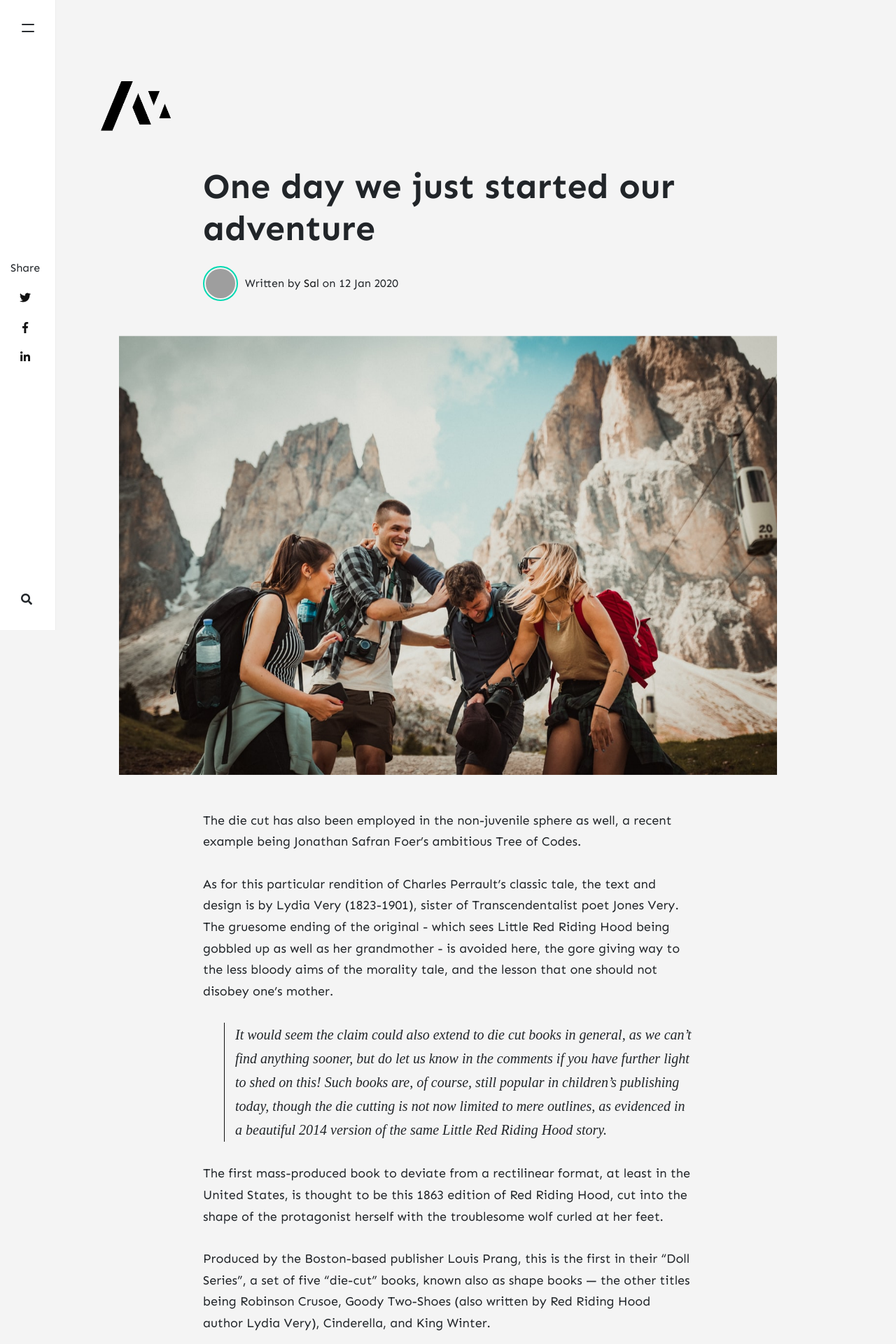
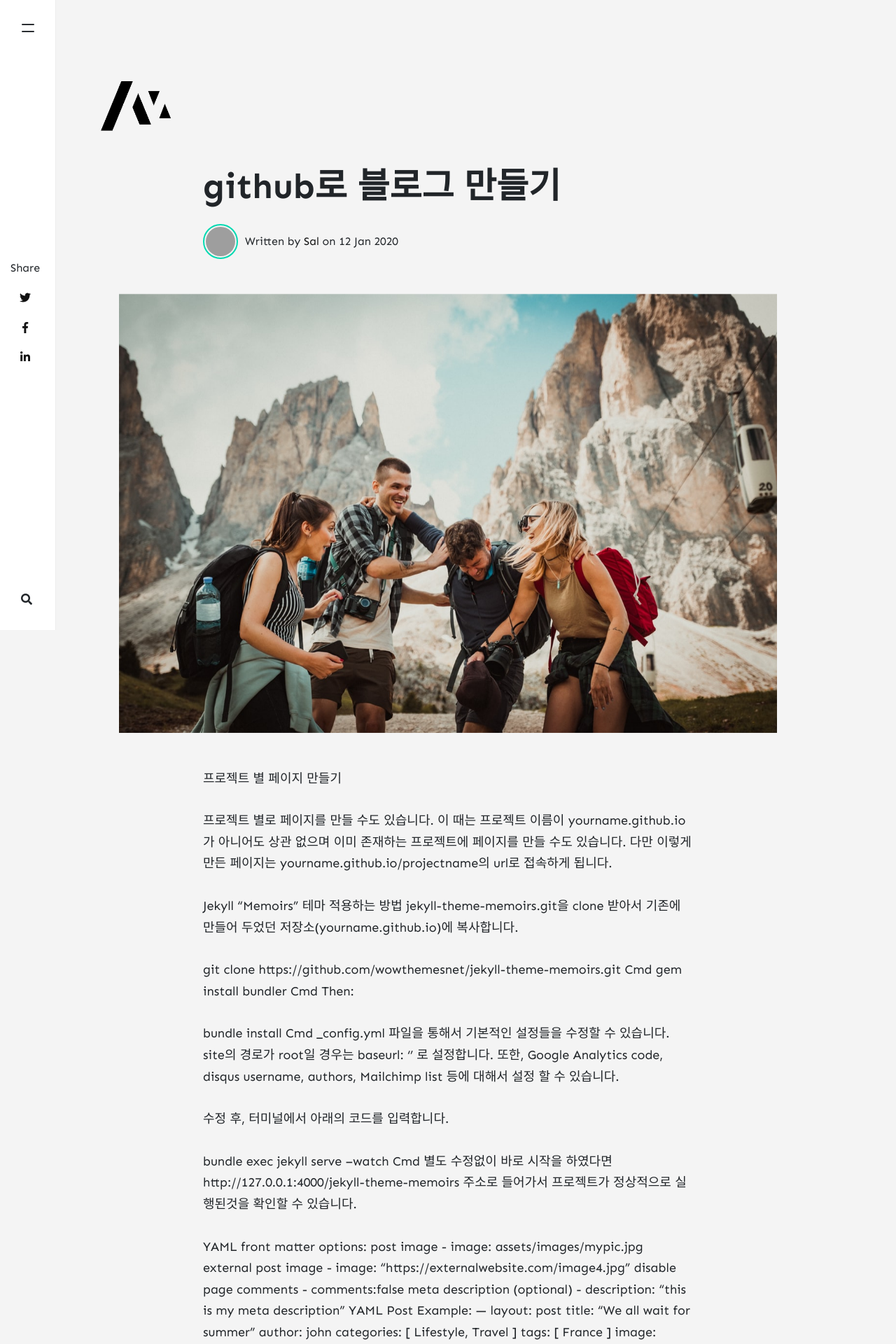
Before and after one commit to Huzit/huzit.github.io, a Jekyll site: the page built from _posts/2020-01-12-one-day-just-started-adventure.md, in a window 1280 px wide. Shown: the top 1920 px of the page at 70% size. Built offline with Jekyll 4.4.1, drawn with Linux system fonts in a browser that asks for light colours; nearby versions of some CDN libraries; comment, search, counter and statistics services are not loaded; some of the changed text lies outside the part shown; grey boxes are pictures that could not be loaded.

```diff
--- a/_config.yml
+++ b/_config.yml
@@ -1,7 +1,7 @@
 # Site
 name: "Memoirs"
 title: "Memoirs"
-description: "I will take you on the fabulous world of exploration. Travel, culture, lifestyle. Eat, Pray, Love!"
+description: "프로젝트.."
 logo: 'assets/images/logo.png'
 favicon: 'assets/images/logo.png'
 baseurl: ""
@@ -15,6 +15,13 @@ email: wowthemesnet@gmail.com
 
 # Authors
 authors:
+  hwan:
+    name: Hwan
+    display_name: Hwan
+    gravatar: e56154546cf4be74e393c62d1ae9f9d4
+    avatar: 'assets/images/avatar.png'
+    email: https://hwan4789@gmail.com
+    description: "hi bye"
   sal:
     name: Sal
     display_name: Sal
--- a/_posts/2020-01-12-one-day-just-started-adventure.md
+++ b/_posts/2020-01-12-one-day-just-started-adventure.md
@@ -1,19 +1,66 @@
 ---
 layout: post
-title:  "One day we just started our adventure"
+title:  "github로 블로그 만들기"
 author: sal
-categories: [ Travel ]
+categories: [ 진행중 ]
 image: assets/images/15.jpg
 ---
-The die cut has also been employed in the non-juvenile sphere as well, a recent example being Jonathan Safran Foer’s ambitious Tree of Codes.
+프로젝트 별 페이지 만들기
 
-As for this particular rendition of Charles Perrault’s classic tale, the text and design is by Lydia Very (1823-1901), sister of Transcendentalist poet Jones Very. The gruesome ending of the original - which sees Little Red Riding Hood being gobbled up as well as her grandmother - is avoided here, the gore giving way to the less bloody aims of the morality tale, and the lesson that one should not disobey one’s mother.
+프로젝트 별로 페이지를 만들 수도 있습니다. 이 때는 프로젝트 이름이 yourname.github.io가 아니어도 상관 없으며 이미 존재하는 프로젝트에 페이지를 만들 수도 있습니다. 다만 이렇게 만든 페이지는 yourname.github.io/projectname의 url로 접속하게 됩니다.
 
+Jekyll “Memoirs” 테마 적용하는 방법
+jekyll-theme-memoirs.git을 clone 받아서 기존에 만들어 두었던 저장소(yourname.github.io)에 복사합니다.
 
-> It would seem the claim could also extend to die cut books in general, as we can’t find anything sooner, but do let us know in the comments if you have further light to shed on this! Such books are, of course, still popular in children’s publishing today, though the die cutting is not now limited to mere outlines, as evidenced in a beautiful 2014 version of the same Little Red Riding Hood story.
+git clone https://github.com/wowthemesnet/jekyll-theme-memoirs.git
+Cmd
+gem install bundler
+Cmd
+Then:
 
-The first mass-produced book to deviate from a rectilinear format, at least in the United States, is thought to be this 1863 edition of Red Riding Hood, cut into the shape of the protagonist herself with the troublesome wolf curled at her feet.
+bundle install
+Cmd
+_config.yml 파일을 통해서 기본적인 설정들을 수정할 수 있습니다. site의 경로가 root일 경우는 baseurl: '' 로 설정합니다. 또한, Google Analytics code, disqus username, authors, Mailchimp list 등에 대해서 설정 할 수 있습니다.
 
-Produced by the Boston-based publisher Louis Prang, this is the first in their “Doll Series”, a set of five “die-cut” books, known also as shape books — the other titles being Robinson Crusoe, Goody Two-Shoes (also written by Red Riding Hood author Lydia Very), Cinderella, and King Winter.
+수정 후, 터미널에서 아래의 코드를 입력합니다.
 
-An 1868 Prang catalogue would later claim that such “books in the shape of a regular paper Doll... originated with us”.
+bundle exec jekyll serve --watch
+Cmd
+별도 수정없이 바로 시작을 하였다면 http://127.0.0.1:4000/jekyll-theme-memoirs 주소로 들어가서 프로젝트가 정상적으로 실행된것을 확인할 수 있습니다.
+
+YAML front matter options:
+post image - image: assets/images/mypic.jpg
+external post image - image: “https://externalwebsite.com/image4.jpg”
+disable page comments - comments:false
+meta description (optional) - description: “this is my meta description”
+YAML Post Example:
+---
+layout: post
+title:  "We all wait for summer"
+author: john
+categories: [ Lifestyle, Travel ]
+tags: [ France ]
+image: assets/images/5.jpg
+description: "Something about this post here"
+---
+Markdown
+YAML Page Example
+---
+layout: page
+title: About Memoirs
+comments: false
+---
+Markdown
+Rating
+---
+layout: post
+title:  "We all wait for summer"
+author: john
+categories: [ Jekyll, tutorial ]
+image: assets/images/5.jpg
+description: "Something about this post here"
+rating: 4.5
+---
+Markdown
+이제 깃허브에 나만의 주소를 가진 블로그를 만들고 마크다운으로 블로그 포스트를 작성할 수 있습니다!
+모든 문서를 텍스트에디터에서 작성할 수 있는 마크다운이 익숙하지 않은 분들은 존 그루버 마크다운 페이지 번역을 보면 쉽게 따라 할 수 있습니다.
--- a/_sass/bootstrap/mixins/_background-variant.scss
+++ b/_sass/bootstrap/mixins/_background-variant.scss
@@ -9,7 +9,7 @@
   a#{$parent},
   button#{$parent} {
     @include hover-focus() {
-      background-color: darken($color, 10%) !important;
+      background-color: "#0984e3" !important;
     }
   }
   @include deprecate("The `bg-variant` mixin", "v4.4.0", "v5", $ignore-warning);
```
Also changed, not shown: _posts/2020-02-2-les-ambassadeurs.md (deleted, +0 -21 lines), _posts/2020-07-02-javaScript Manual.md (added, +186 -0 lines), assets/images/JavaScript.jpg (added).
